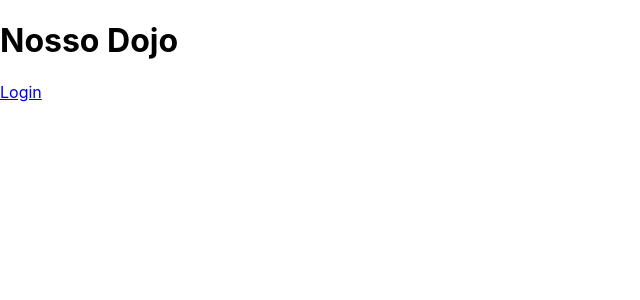
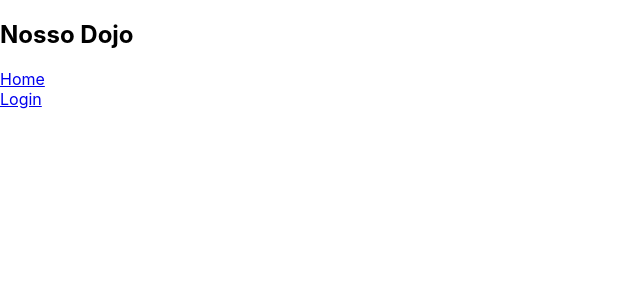
Before and after one commit to marianamohr/dojoCadastroClientes, a React (Create React App) app in the folder dojocadastro/: page / in a window 1280 px wide. Shown: the top 300 px of the page, without its empty margins (0-640 px from the left). Built offline with nearby package versions, Linux system fonts and the light colour scheme.

Commit message:
Ajeitando a funcao das rotas fora do render do APP -> Faltou o Returngit add .hahaha...

```diff
--- a/dojocadastro/src/App.js
+++ b/dojocadastro/src/App.js
@@ -5,23 +5,41 @@ import Home from './pages/Home';
 import Login from './pages/Login';
 import Clientes from './pages/ClientesCadastrados';
 import NotFound from './pages/LoginNotFound';
+import { Link } from 'react-router-dom';
 
 
 class  App extends React.Component {
+  constructor(props) {
+    super(props);
+    this.state = {};
+  }
+
+  renderHome = () =>  (<Home />)
+
+  renderLogin = () => (<Login />)
+
+  renderClients = () => (<Clientes />)
+
+  renderRotes = () => {
+    return (
+    <Switch>
+        <Route exact path="/" render={({ match }) => this.renderHome(match) }/>
+        <Route path="/login" render={ ({ match }) => this.renderLogin(match) } />
+        <Route path="/clients" render={ ({ match }) => this.renderClients(match) } />
+        <Route component={ NotFound } />
+    </Switch>
+    )
+  }
 
   render() {
   return (
-    <div>
+    <section>
       <h1>Nosso Dojo</h1>
-      <Switch>
-      <Route exact path="/" component={ Home } />
-      <Route path="/login" component={ Login } />
-      <Route path="/clients" component={ Clientes } />
-      <Route component={ NotFound } />
-    </Switch>
-    </div>
-   );
- }
+      <Link to="/">Home</Link>
+      {this.renderRotes()}
+    </section>
+  )
+  }
 }
 
 export default App;
```
